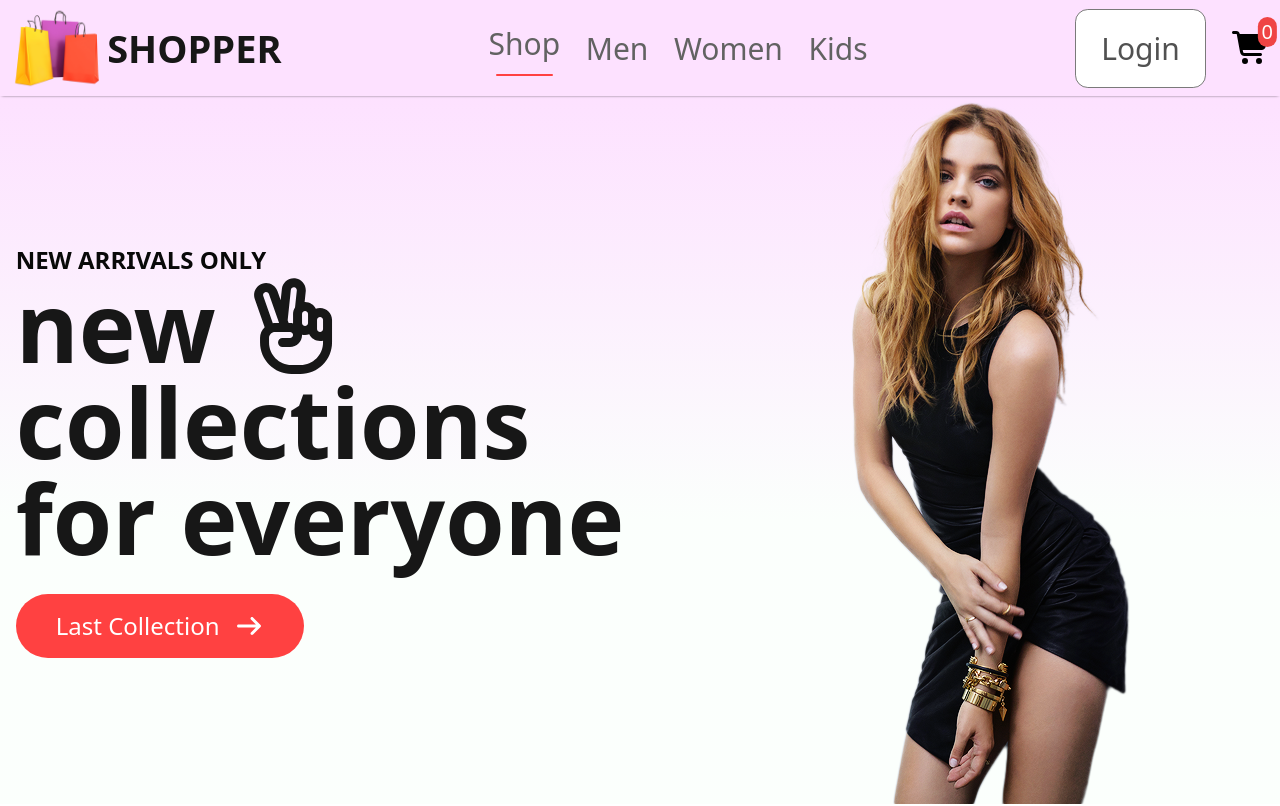
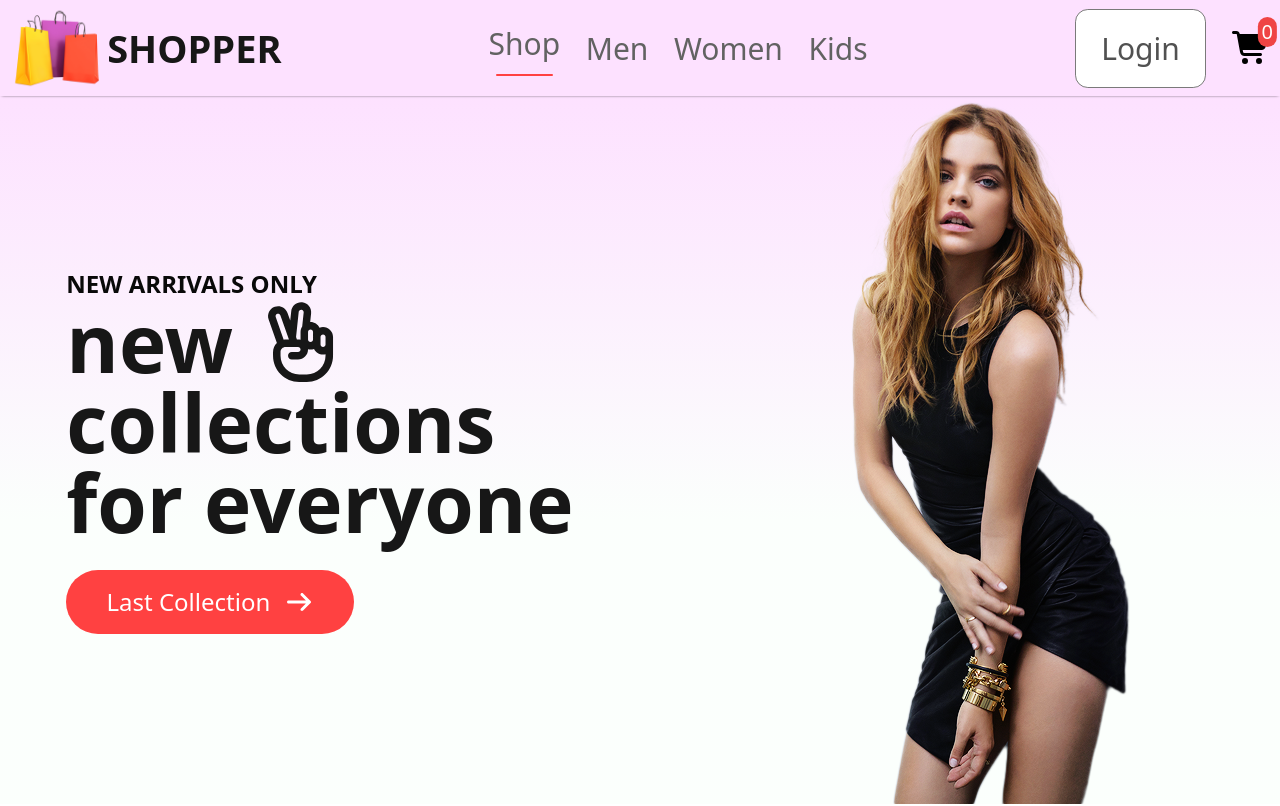
Before and after one commit to TuCamKiet/E-CommoreShopperFrontend, a React (Create React App) app: page / in a window 1280 px wide. Shown: the top 806 px of the page. Built offline with nearby package versions, Linux system fonts and the light colour scheme.

Commit message:
frontend-17

```diff
--- a/src/Components/Hero/Hero.js
+++ b/src/Components/Hero/Hero.js
@@ -4,7 +4,7 @@ import hero_img from "../Assets/hero_img.png";
 
 const Hero = () => {
   const hero_left_p =
-    "text-[#171717] text-[clamp(2rem,20vmin,6rem)] font-extrabold";
+    "text-[#171717] text-[clamp(1rem,10vmin,6rem)] font-extrabold";
   return (
     <div className="hero bg-[linear-gradient(180deg,#fde1ff,#e1ffea22_60%)] flex w-full">
       <div className="hero-left flex flex-col flex-1 justify-center items-center gap-[clamp(0.415rem,4.15vmin,1.25rem)]">
--- a/src/index.css
+++ b/src/index.css
@@ -926,6 +926,10 @@ video {
   line-height: 1.75rem;
 }
 
+.text-\[clamp\(1rem\2c 10vmin\2c 6rem\)\] {
+  font-size: clamp(1rem,10vmin,6rem);
+}
+
 .font-extrabold {
   font-weight: 800;
 }
```
